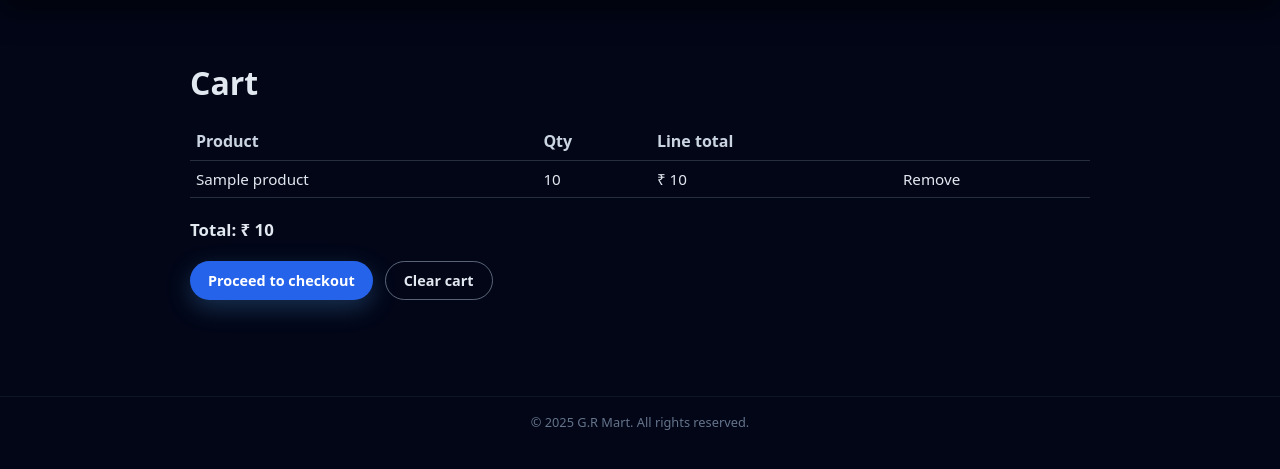
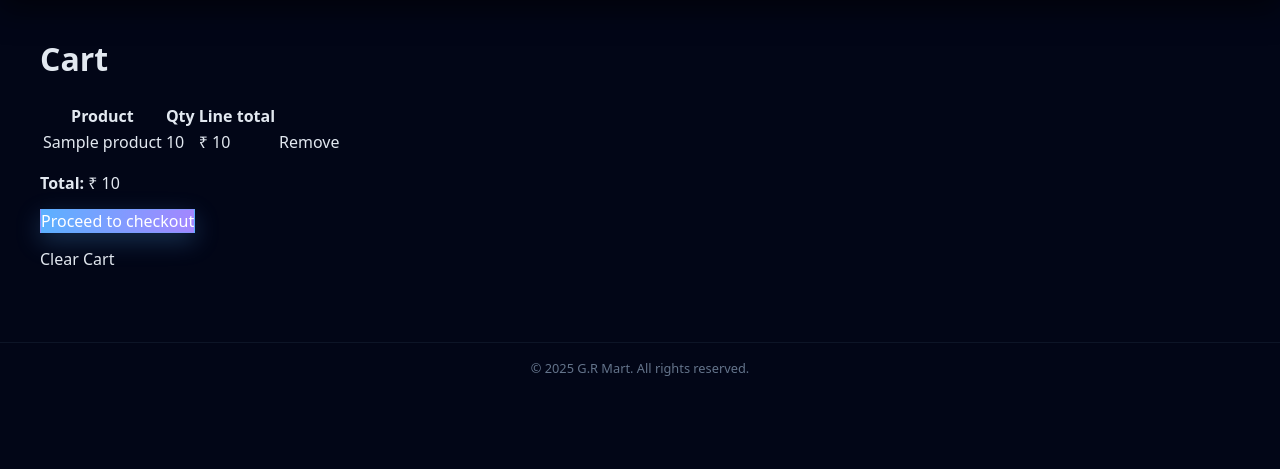
Before and after one commit to rahulgaddipati3-byte/grmart, a Django app: template templates/cart/cart_detail.html in a window 1280 px wide. Shown: the part 54-523 px from the top of the page. Run offline with Django 5.2, Linux system fonts and the light colour scheme; the template is opened without the code that fills it: most values are stand-ins (such as "Sample title", 1, 10 or a date in 2020).

Commit message:
Update cart detail template with checkout button

```diff
--- a/templates/cart/cart_detail.html
+++ b/templates/cart/cart_detail.html
@@ -1,77 +1,9 @@
 {% extends "base.html" %}
-
 {% block content %}
-<style>
-  .cart-wrap{
-    max-width:900px;
-    margin:0 auto;
-    padding:24px 16px 40px;
-  }
-  .cart-title{
-    font-size:2rem;
-    margin-bottom:18px;
-  }
-  table.cart-table{
-    width:100%;
-    border-collapse:collapse;
-    margin-bottom:20px;
-  }
-  table.cart-table th,
-  table.cart-table td{
-    padding:8px 6px;
-    text-align:left;
-    border-bottom:1px solid rgba(148,163,184,.25);
-  }
-  table.cart-table th{
-    font-weight:600;
-    color:#cbd5e1;
-  }
-  table.cart-table td{
-    font-size:.95rem;
-  }
-  .cart-total{
-    font-weight:600;
-    margin:10px 0 20px;
-    font-size:1.05rem;
-  }
-  .cart-actions{
-    display:flex;
-    gap:12px;
-    flex-wrap:wrap;
-  }
-  .btn-primary,
-  .btn-ghost{
-    display:inline-flex;
-    align-items:center;
-    justify-content:center;
-    padding:9px 18px;
-    border-radius:999px;
-    font-size:.9rem;
-    font-weight:600;
-    text-decoration:none;
-    cursor:pointer;
-  }
-  .btn-primary{
-    background:#2563eb;
-    color:#fff;
-    border:none;
-  }
-  .btn-primary:hover{filter:brightness(1.06);}
-  .btn-ghost{
-    border:1px solid rgba(148,163,184,.6);
-    color:#e2e8f0;
-    background:transparent;
-  }
-  .btn-ghost:hover{
-    background:rgba(148,163,184,.18);
-  }
-</style>
-
-<div class="cart-wrap">
-  <h1 class="cart-title">Cart</h1>
+<h1>Cart</h1>
 
 {% if cart_items %}
-    <table class="cart-table">
+<table>
     <thead>
     <tr>
         <th>Product</th>
@@ -87,24 +19,24 @@
             <td>{{ item.quantity }}</td>
             <td>₹ {{ item.line_total }}</td>
             <td>
-              <a href="{% url 'cart:remove' item.product.id %}">Remove</a>
+                <a href="{% url 'cart:remove_item' item.product.id %}">Remove</a>
             </td>
         </tr>
     {% endfor %}
     </tbody>
 </table>
 
-    <p class="cart-total">Total: ₹ {{ cart_total }}</p>
+<p><strong>Total:</strong> ₹ {{ cart_total }}</p>
 
-    <div class="cart-actions">
-      {# Proceed to checkout – use plain URL so it never throws NoReverseMatch #}
-      <a href="/orders/checkout/" class="btn-primary">Proceed to checkout</a>
+<p>
+    <a href="{% url 'orders:checkout' %}" class="btn-primary">Proceed to checkout</a>
+</p>
 
-      {# Clear cart using our cart namespace URL #}
-      <a href="{% url 'cart:clear' %}" class="btn-ghost">Clear cart</a>
-    </div>
+<p>
+    <a href="{% url 'cart:clear' %}">Clear Cart</a>
+</p>
+
 {% else %}
 <p>Your cart is empty.</p>
 {% endif %}
-</div>
 {% endblock %}
```
Lines whose indentation alone changed are shown as unchanged.
